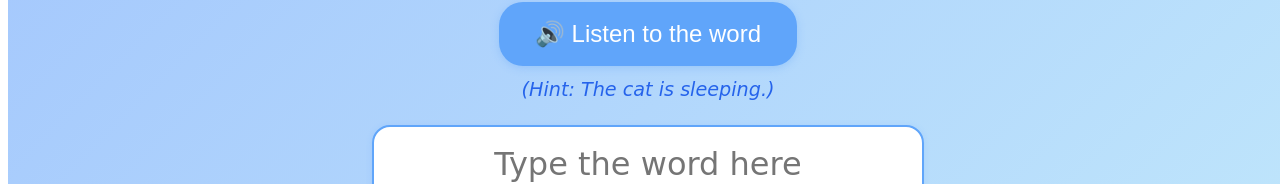
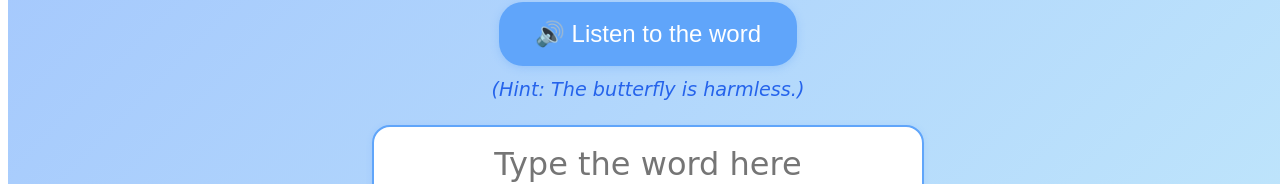
Before and after one commit to getOffIt/spellingWebsite, a React (Vite) app in the folder spellingWebsite/: page / in a window 1280 px wide. Shown: the part 326-510 px from the top of the page. Built offline with nearby package versions, Linux system fonts and the light colour scheme.

Commit message:
Update word list in SpellingTest component with new vocabulary and sentences

```diff
--- a/spellingWebsite/src/pages/SpellingTest.tsx
+++ b/spellingWebsite/src/pages/SpellingTest.tsx
@@ -2,9 +2,9 @@ import React, { useState, useEffect, useRef } from 'react';
 import './SpellingTest.css';
 
 const WORDS = [
-  { word: 'cat', sentence: 'The cat is sleeping.' },
-  { word: 'dog', sentence: 'The dog barks loudly.' },
-  { word: 'sun', sentence: 'The sun is bright.' },
+  { word: 'harmless', sentence: 'The butterfly is harmless.' },
+  { word: 'helpless', sentence: 'The kitten looked helpless.' },
+  { word: 'joyless', sentence: 'A rainy day can feel joyless.' },
 ];
 
 function speak(text: string) {
```
